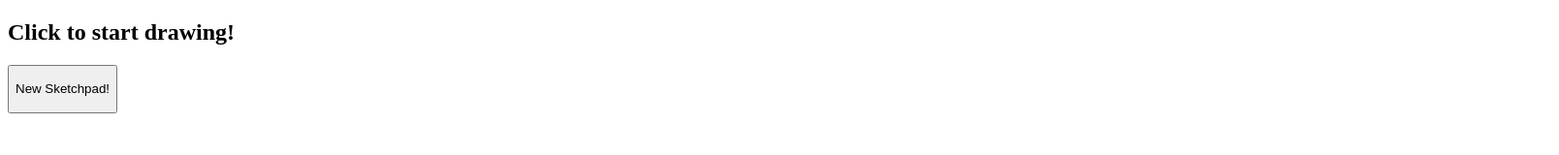
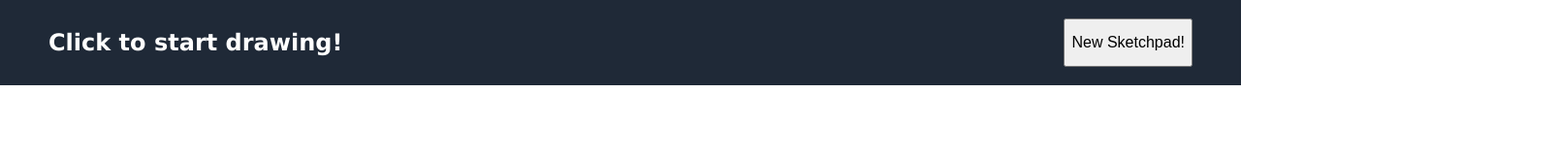
Before and after one commit to Bex-G/Etch-A-Sketch, a plain HTML site: page index.html in a window 1280 px wide. Shown: the top 160 px of the page at 97% size, 1608 px wide, since content can reach past the window. Drawn offline with Linux system fonts and the light colour scheme.

Commit message:
Style header and general layout in CSS.

```diff
--- a/styles.css
+++ b/styles.css
@@ -1,18 +1,44 @@
 body {
     height: 100vh;
     width: 100vw;
+    font-family: Verdana, Geneva, Tahoma, sans-serif;
+    margin: 0px;
 }
 
 button {
     height: 50px;
+    margin-right: 50px;
+    font-size: medium;
+}
+
+h2 {
+    color: white;
+    margin-left: 50px;
+    margin-right: auto;
+}
+
+.header {
+    flex: auto;
+    width: 100%;
+    background-color: #1F2937;
+    padding-top: 10px;
+    padding-bottom: 10px;
+    display: inline-flex;
+    align-items: center;
 }
 
 #container {
     display: flex;
     flex: none;
     flex-wrap: wrap;
+    margin-top: 50px;
     width: 1600px;
     height: 1600px;
+}
+
+.pad {
+    display: flex;
+    justify-content: center;
 }
 
 box {
```
